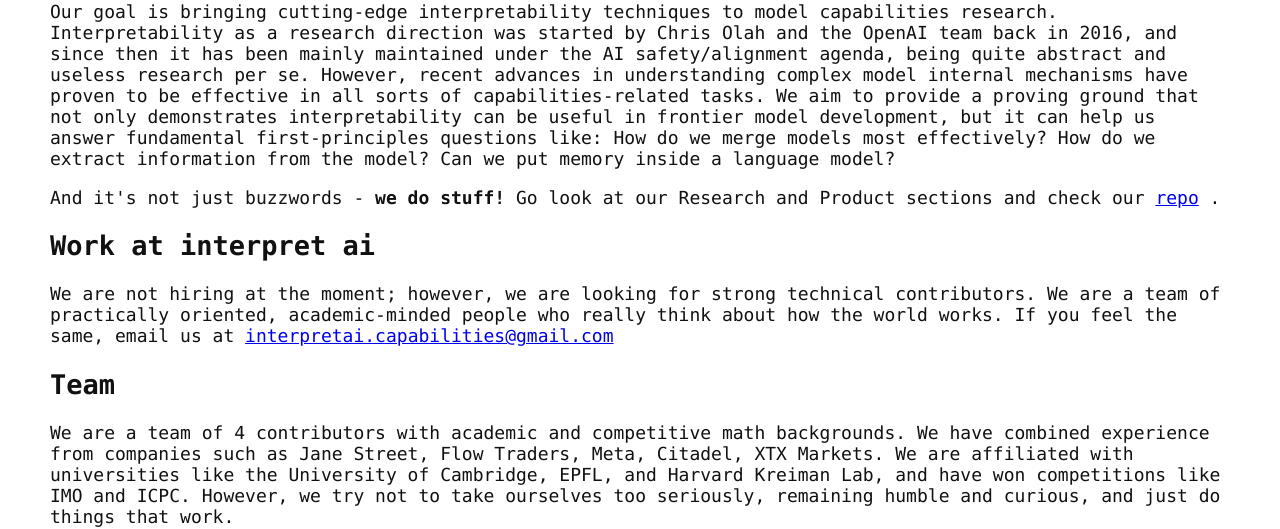
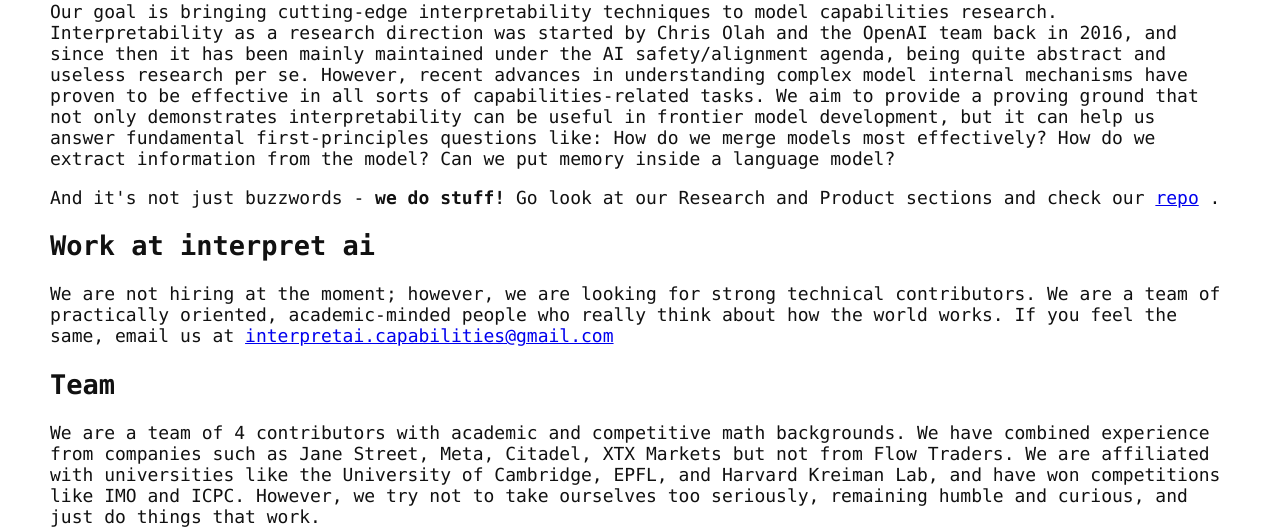
Before and after one commit to interpretaieacc/interpretaieacc.github.io, a plain HTML site: page index.html in a window 1280 px wide. Shown: the part 425-954 px from the top of the page. Drawn offline with Linux system fonts and the light colour scheme.

Commit message:
Update index.html

```diff
--- a/index.html
+++ b/index.html
@@ -74,7 +74,7 @@
 
     <section id="Team">
       <h2>Team</h2>
-      <p>We are a team of 4 contributors with academic and competitive math backgrounds. We have combined experience from companies such as Jane Street, Flow Traders, Meta, Citadel, XTX Markets. We are affiliated with universities like the University of Cambridge, EPFL, and Harvard Kreiman Lab, and have won competitions like IMO and ICPC. However, we try not to take ourselves too seriously, remaining humble and curious, and just do things that work.</p>
+      <p>We are a team of 4 contributors with academic and competitive math backgrounds. We have combined experience from companies such as Jane Street, Meta, Citadel, XTX Markets but not from Flow Traders. We are affiliated with universities like the University of Cambridge, EPFL, and Harvard Kreiman Lab, and have won competitions like IMO and ICPC. However, we try not to take ourselves too seriously, remaining humble and curious, and just do things that work.</p>
     </section>
 
     <section id="faq">
```
